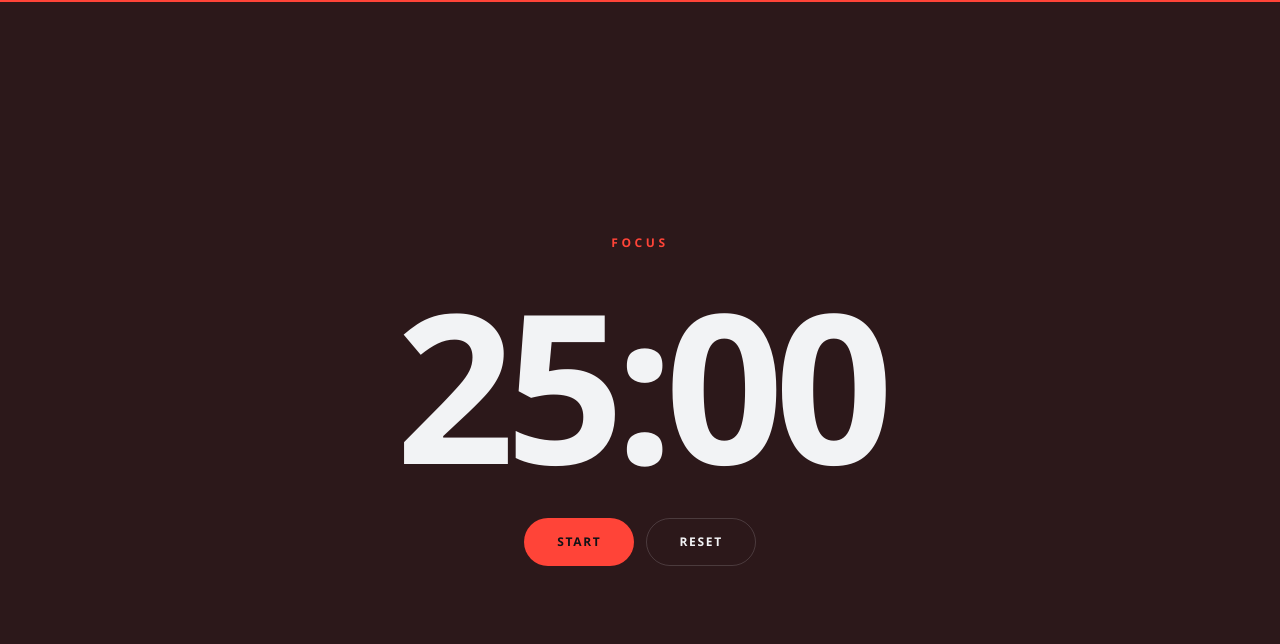
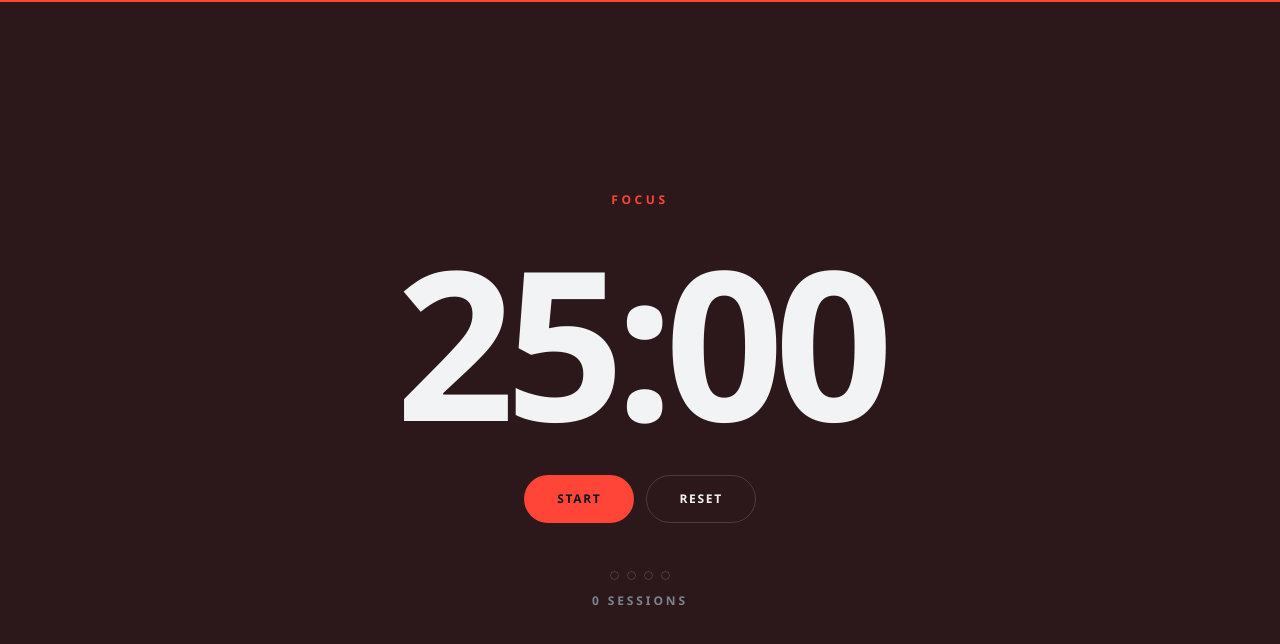
Before and after one commit to Hannah630/Pomodoro-Timer, a website built with Vite: page index.html in a window 1280 px wide. Built offline with nearby package versions, Linux system fonts and the light colour scheme.

Commit message:
feat(ui): show cycle progress and the session count
A finished fourth session leaves the count on a multiple of the cycle length,
which would read as an empty cycle at the moment the long break is earned.
The long break therefore shows a full cycle and the dots only wrap once focus
starts again; filledRounds covers that boundary in its specs.

The transition rules themselves were already implemented and tested in the
timer service, so this stage only adds display.

Co-Authored-By: Claude Opus 5 (1M context) <noreply@anthropic.com>

```diff
--- a/index.html
+++ b/index.html
@@ -21,6 +21,11 @@
             Reset
           </button>
         </div>
+
+        <div class="rounds">
+          <div class="rounds__dots" data-dots aria-hidden="true"></div>
+          <p class="rounds__count" data-count>0 sessions</p>
+        </div>
       </section>
     </main>
 
--- a/src/main.ts
+++ b/src/main.ts
@@ -5,6 +5,7 @@ import type { TimerState } from './models/timer.model';
 import { TimerService } from './services/timer.service';
 import { createControlsView } from './ui/controls-view';
 import { queryElement } from './ui/dom';
+import { createRoundsView } from './ui/rounds-view';
 import { createTimerView } from './ui/timer-view';
 
 /**
@@ -18,6 +19,7 @@ const app = queryElement(document, '#app');
 
 const timer = new TimerService();
 const timerView = createTimerView(app);
+const roundsView = createRoundsView(app);
 const controlsView = createControlsView(app, {
   onStart: () => timer.start(),
   onPause: () => timer.pause(),
@@ -26,6 +28,7 @@ const controlsView = createControlsView(app, {
 
 function render(state: TimerState): void {
   timerView.render(state, timer.getSessionDurationMs());
+  roundsView.render(state, timer.getSettings().roundsPerLongBreak);
   controlsView.render(state);
 }
 
--- a/src/styles/base.css
+++ b/src/styles/base.css
@@ -31,10 +31,12 @@
   --step-label: 0.75rem;
   --step-clock: clamp(4.5rem, 23vw, 13rem);
 
+  --space-xs: 0.5rem;
   --space-s: 0.75rem;
   --space-m: 1.5rem;
   --space-l: clamp(2rem, 6vh, 3.5rem);
 
+  --dot-size: 9px;
   --edge-width: 2px;
   --transition-fill: 240ms linear;
 }
--- a/src/styles/layout.css
+++ b/src/styles/layout.css
@@ -98,9 +98,50 @@
   opacity: 1;
 }
 
+/**
+ * One dot per focus session in a cycle, filled as they are earned, plus the
+ * running total. The dots are aria-hidden because the count states the same
+ * thing in words.
+ */
+.rounds {
+  display: flex;
+  flex-direction: column;
+  align-items: center;
+  gap: var(--space-s);
+}
+
+.rounds__dots {
+  display: flex;
+  gap: var(--space-xs);
+  min-height: var(--dot-size);
+}
+
+.rounds__dot {
+  width: var(--dot-size);
+  height: var(--dot-size);
+  border: 1px solid var(--line);
+  border-radius: 50%;
+  transition: background-color 200ms ease, border-color 200ms ease;
+}
+
+.rounds__dot--done {
+  background: var(--mode);
+  border-color: var(--mode);
+}
+
+.rounds__count {
+  margin: 0;
+  color: var(--muted);
+  font-size: var(--step-label);
+  font-weight: 600;
+  letter-spacing: 0.24em;
+  text-transform: uppercase;
+}
+
 @media (prefers-reduced-motion: reduce) {
   .level,
-  .button {
+  .button,
+  .rounds__dot {
     transition: none;
   }
 }
--- /dev/null
+++ b/src/ui/rounds-view.ts
@@ -0,0 +1,79 @@
+import type { TimerMode, TimerState } from '../models/timer.model';
+import { queryElement } from './dom';
+
+export interface RoundsView {
+  render(state: TimerState, roundsPerLongBreak: number): void;
+}
+
+/**
+ * Shows how far through the current cycle the user is, and how many focus
+ * sessions they have finished in total.
+ */
+export function createRoundsView(root: ParentNode): RoundsView {
+  const dotsElement = queryElement(root, '[data-dots]');
+  const countElement = queryElement(root, '[data-count]');
+
+  let dots: HTMLElement[] = [];
+
+  return {
+    render(state, roundsPerLongBreak) {
+      if (dots.length !== roundsPerLongBreak) {
+        dots = buildDots(dotsElement, roundsPerLongBreak);
+      }
+
+      const filled = filledRounds(
+        state.mode,
+        state.completedFocusCount,
+        roundsPerLongBreak,
+      );
+
+      dots.forEach((dot, index) => {
+        dot.classList.toggle('rounds__dot--done', index < filled);
+      });
+
+      countElement.textContent = formatSessionCount(state.completedFocusCount);
+    },
+  };
+}
+
+/**
+ * How many dots to fill for the cycle in progress.
+ *
+ * A finished fourth session leaves the count on a multiple of the cycle
+ * length, which would otherwise read as an empty cycle at the very moment the
+ * user earned the long break. So the long break shows a full cycle, and the
+ * count only wraps once focus starts again.
+ */
+export function filledRounds(
+  mode: TimerMode,
+  completedFocusCount: number,
+  roundsPerLongBreak: number,
+): number {
+  if (roundsPerLongBreak <= 0) {
+    return 0;
+  }
+
+  if (mode === 'longBreak') {
+    return roundsPerLongBreak;
+  }
+
+  return completedFocusCount % roundsPerLongBreak;
+}
+
+export function formatSessionCount(completedFocusCount: number): string {
+  const unit = completedFocusCount === 1 ? 'session' : 'sessions';
+
+  return `${completedFocusCount} ${unit}`;
+}
+
+function buildDots(container: HTMLElement, total: number): HTMLElement[] {
+  container.replaceChildren();
+
+  return Array.from({ length: total }, () => {
+    const dot = document.createElement('span');
+    dot.className = 'rounds__dot';
+    container.append(dot);
+
+    return dot;
+  });
+}
```
Also changed, not shown: docs/Todo.md (+3 -1 lines), src/ui/rounds-view.spec.ts (added, +39 -0 lines).
